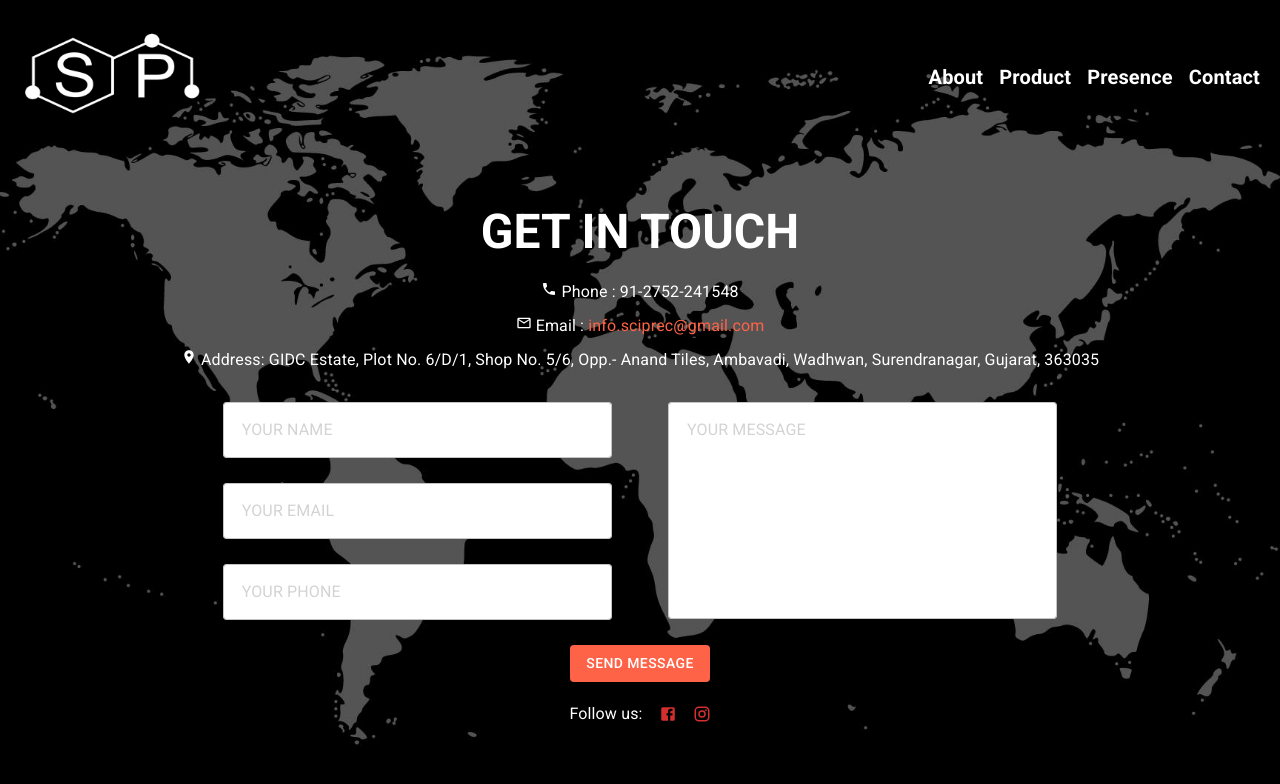
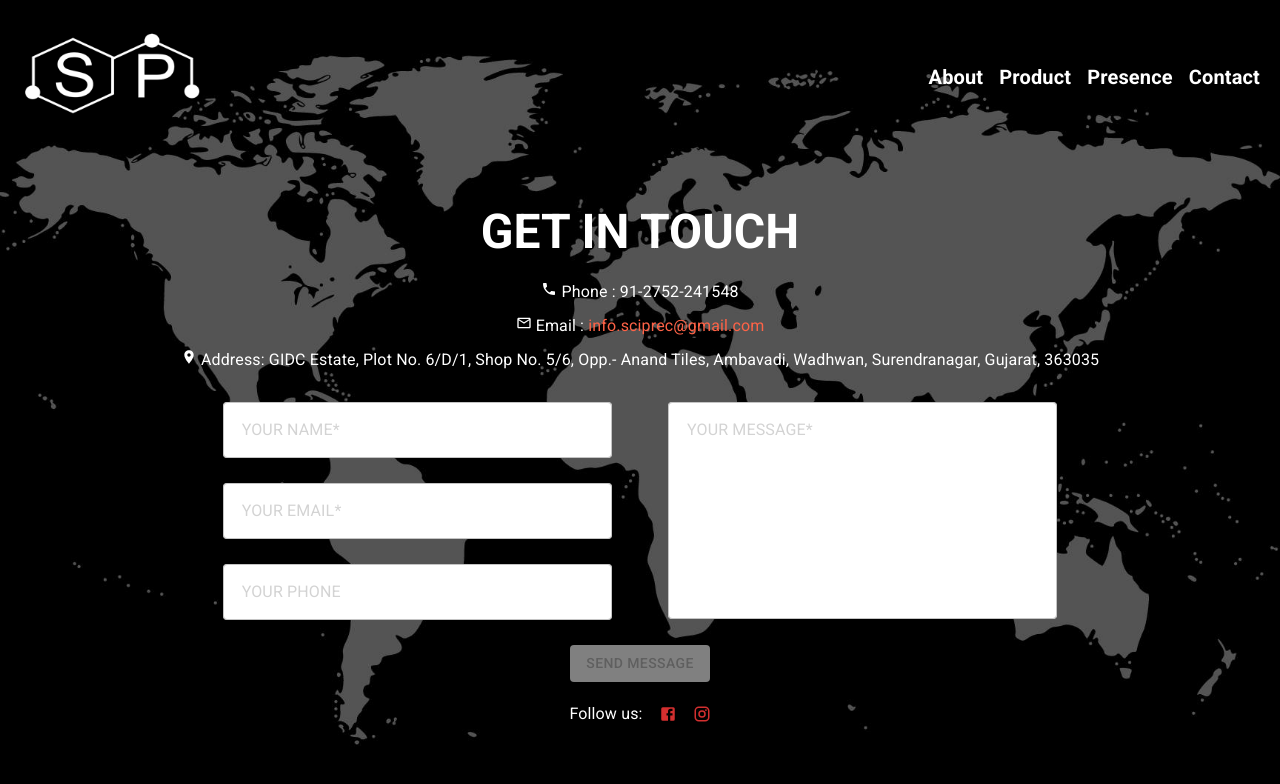
Before and after one commit to ChitrakCDB/Sciprec-deployment, a React (Create React App) app: page /contact in a window 1280 px wide. Shown: the top 784 px of the page. Built offline with nearby package versions, Linux system fonts and the light colour scheme.

Commit message:
form validation added

```diff
--- a/package.json
+++ b/package.json
@@ -10,12 +10,14 @@
     "@testing-library/jest-dom": "^5.16.4",
     "@testing-library/react": "^13.3.0",
     "@testing-library/user-event": "^13.5.0",
+    "formik": "^2.2.9",
     "react": "^18.2.0",
     "react-dom": "^18.2.0",
     "react-router-dom": "^6.3.0",
     "react-scripts": "5.0.1",
     "styled-components": "^5.3.5",
-    "web-vitals": "^2.1.4"
+    "web-vitals": "^2.1.4",
+    "yup": "^0.32.11"
   },
   "scripts": {
     "start": "react-scripts start",
--- a/src/routes/contactus.js
+++ b/src/routes/contactus.js
@@ -1,5 +1,7 @@
 import { Button, Grid, IconButton, Stack, TextField, Typography } from "@mui/material";
 import { createTheme, ThemeProvider } from '@mui/material/styles';
+import { useFormik } from 'formik';
+import * as yup from 'yup';
 import { Link } from "react-router-dom";
 import './contactus.css';
 import PhoneIcon from '@mui/icons-material/Phone';
@@ -37,6 +39,9 @@ const theme = createTheme({
           '&:hover': {
             background: 'tomato',
           },
+          '&.Mui-disabled': {
+            background: 'gray',
+          },
         },
       },
     },
@@ -50,7 +55,39 @@ const theme = createTheme({
   },
 });
 
+const validationSchema = yup.object({
+  name: yup
+    .string('That doesn\'t look like a name')
+    .required('Without name we can\'t help'),
+  email: yup
+    .string('Enter your email')
+    .email('That doesn\'t look like a email')
+    .required('Without name we can\'t communicate'),
+  phone: yup
+    .number('That doesn\'t look like a phone number')
+    .typeError('That doesn\'t look like a phone number')
+    .positive('A phone number can\'t start with a minus')
+    .integer('A phone number can\'t include a decimal point')
+    .min(8),
+  message: yup
+    .string('How can we help')
+    .required('Please tell us something'),
+});
+
 function ContactUs() {
+  const formik = useFormik({
+    initialValues: {
+      name: '',
+      email: '',
+      phone: '',
+      message: '',
+    },
+    validationSchema: validationSchema,
+    onSubmit: (values) => {
+      alert(JSON.stringify(values, null, 2));
+    },
+  });
+
   return (
     <ThemeProvider theme={theme}>
       <div className='ContactBackgroundImage'>
@@ -97,45 +134,72 @@ function ContactUs() {
             <LocationOnIcon sx={{ fontSize: 16 }} /> Address: GIDC Estate, Plot No. 6/D/1, Shop No. 5/6, Opp.- Anand Tiles, Ambavadi, Wadhwan, Surendranagar, Gujarat, 363035
           </Typography>
         </div>
+        <form onSubmit={formik.handleSubmit}>
           <Grid container columnSpacing={7} justifyContent='center'>
             <Grid item lg={4} mg={4} sm={5} xs={11}>
               <TextField
-              id="outlined-basic"
-              label="YOUR NAME"
+                id="name"
+                name="name"
+                label="YOUR NAME*"
                 variant="outlined"
                 fullWidth
                 color="error"
-              style={{ marginBottom: '25px' }} />
+                style={{ marginBottom: '25px' }}
+                value={formik.values.name}
+                onChange={formik.handleChange}
+                error={formik.touched.name && Boolean(formik.errors.name)}
+                helperText={formik.touched.name && formik.errors.name} />
               <TextField
-              id="outlined-basic"
-              label="YOUR EMAIL"
+                id="email"
+                name="email"
+                label="YOUR EMAIL*"
                 variant="outlined"
                 fullWidth
                 color="error"
-              style={{ marginBottom: '25px' }} />
+                style={{ marginBottom: '25px' }}
+                value={formik.values.email}
+                onChange={formik.handleChange}
+                error={formik.touched.email && Boolean(formik.errors.email)}
+                helperText={formik.touched.email && formik.errors.email} />
               <TextField
-              id="outlined-basic"
+                id="phone"
+                name="phone"
                 label="YOUR PHONE"
                 variant="outlined"
                 fullWidth
                 color="error"
-              style={{ marginBottom: '25px' }} />
+                style={{ marginBottom: '25px' }}
+                value={formik.values.phone}
+                onChange={formik.handleChange}
+                error={formik.touched.phone && Boolean(formik.errors.phone)}
+                helperText={formik.touched.phone && formik.errors.phone} />
             </Grid>
             <Grid item lg={4} mg={4} sm={5} xs={11}>
               <TextField
-              id="outlined-basic"
-              label="YOUR MESSAGE"
+                id="message"
+                name="message"
+                label="YOUR MESSAGE*"
                 variant="outlined"
                 fullWidth
                 color="error"
                 multiline
                 rows={8}
-              style={{ marginBottom: '25px' }} />
+                style={{ marginBottom: '25px' }}
+                value={formik.values.message}
+                onChange={formik.handleChange}
+                error={formik.touched.message && Boolean(formik.errors.message)}
+                helperText={formik.touched.message && formik.errors.message} />
             </Grid>
           </Grid>
           <Grid container justifyContent='center' style={{ marginBottom: '20px' }}>
-          <Button variant="contained">Send Message</Button>
+            <Button
+              disabled={formik.values.name === '' || formik.values.email === '' || formik.values.message === ''}
+              variant="contained"
+              type='submit'>
+              Send Message
+            </Button>
           </Grid>
+        </form>
         <Stack direction="row" spacing={2} justifyContent='center'>
           <Typography style={{ color: 'white' }}>Follow us: </Typography>
           <IconButton
```
Also changed, not shown: 1 other file (tests, documents, lock files or other folders). Lines whose indentation alone changed are shown as unchanged.
